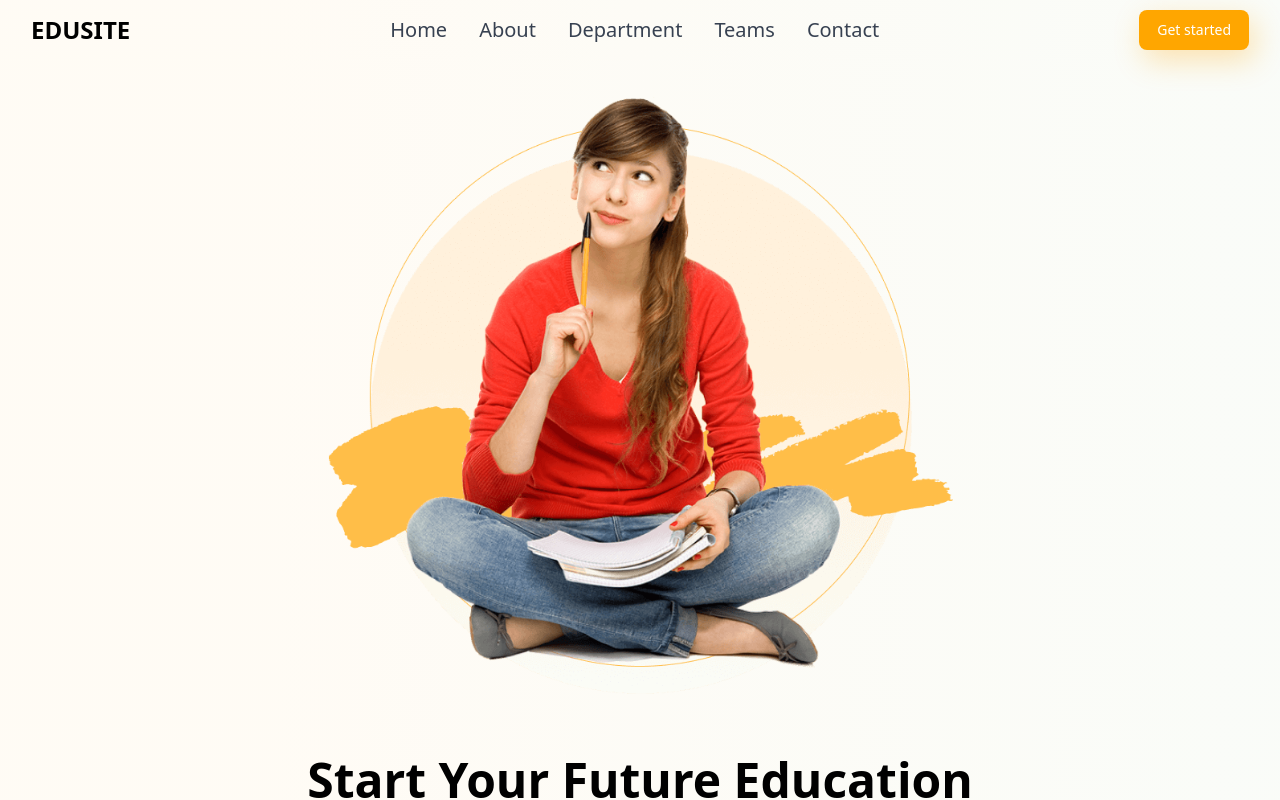
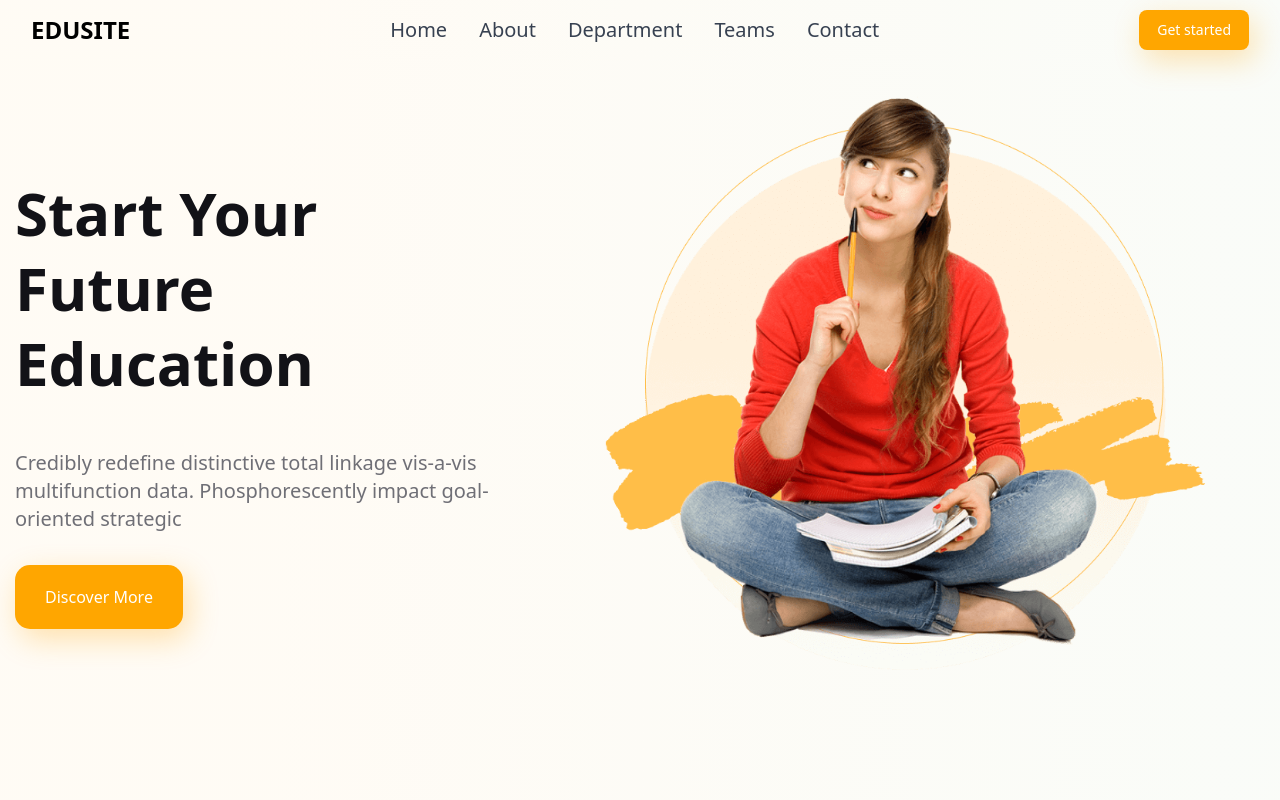
Before and after one commit to Alice2212/edusite, a React (Create React App) app: page / in a window 1280 px wide. Shown: the top 800 px of the page. Built offline with nearby package versions, Linux system fonts and the light colour scheme.

Commit message:
hero section responsiveness

```diff
--- a/src/components/Home.jsx
+++ b/src/components/Home.jsx
@@ -16,28 +16,30 @@ const Home = () => {
          background: "var(--gradient)",
        }}
      >
-       <div className="container mx-auto flex px-5 py-24 items-center justify-center flex-col">
-         <img
-           className="lg:w-3/6 md:w-3/6 w-5/6 mb-10 object-cover object-center"
-           alt="A young lady sits, holding a pen and a notebook."
-           src={banner}
-         />
-         <div className="text-center lg:w-10/12 w-full text-black">
-           <h1 className="my-4 text-5xl font-bold leading-tight">
+       <div className="container mx-auto flex px-5 py-24 items-center justify-between flex-wrap lg:flex-nowrap">
+         <div className="lg:order-2 order-1 lg:ml-12">
+           <img
+             className="lg:w-5/6 md:w-3/6 w-5/6 mb-10 object-cover object-center mx-auto"
+             alt="A young lady sits, holding a pen and a notebook."
+             src={banner}
+           />
+         </div>
+         <div className="lg:w-5/12 w-full lg:order-1 order-2 text-center lg:text-left mx-auto">
+           <h1 className="text-6xl font-bold leading-tight text-[#121217]">
              Start Your Future Education
            </h1>
-           <p className="text-2xl mb-8">
+           <p className="text-xl mt-12  mb-8 mx-auto text-[#6f6f76]">
              Credibly redefine distinctive total linkage vis-a-vis multifunction
              data. Phosphorescently impact goal-oriented strategic
            </p>
            {showMore && (
-             <p className="text-2xl mb-8">
+             <p className="text-xl mb-8 mx-auto text-[#6f6f76]">
                Providing quality education for all is fundamental to creating a
                peaceful and prosperous world. Education gives people the
                knowledge and skills.
              </p>
            )}
-           <div className="flex justify-center mx-auto">
+           <div className="flex  mx-auto justify-center lg:justify-start">
              <button onClick={toggleReadMore} className="btn btn-primary">
                {showMore ? "Show Less" : " Discover More"}
              </button>
```
